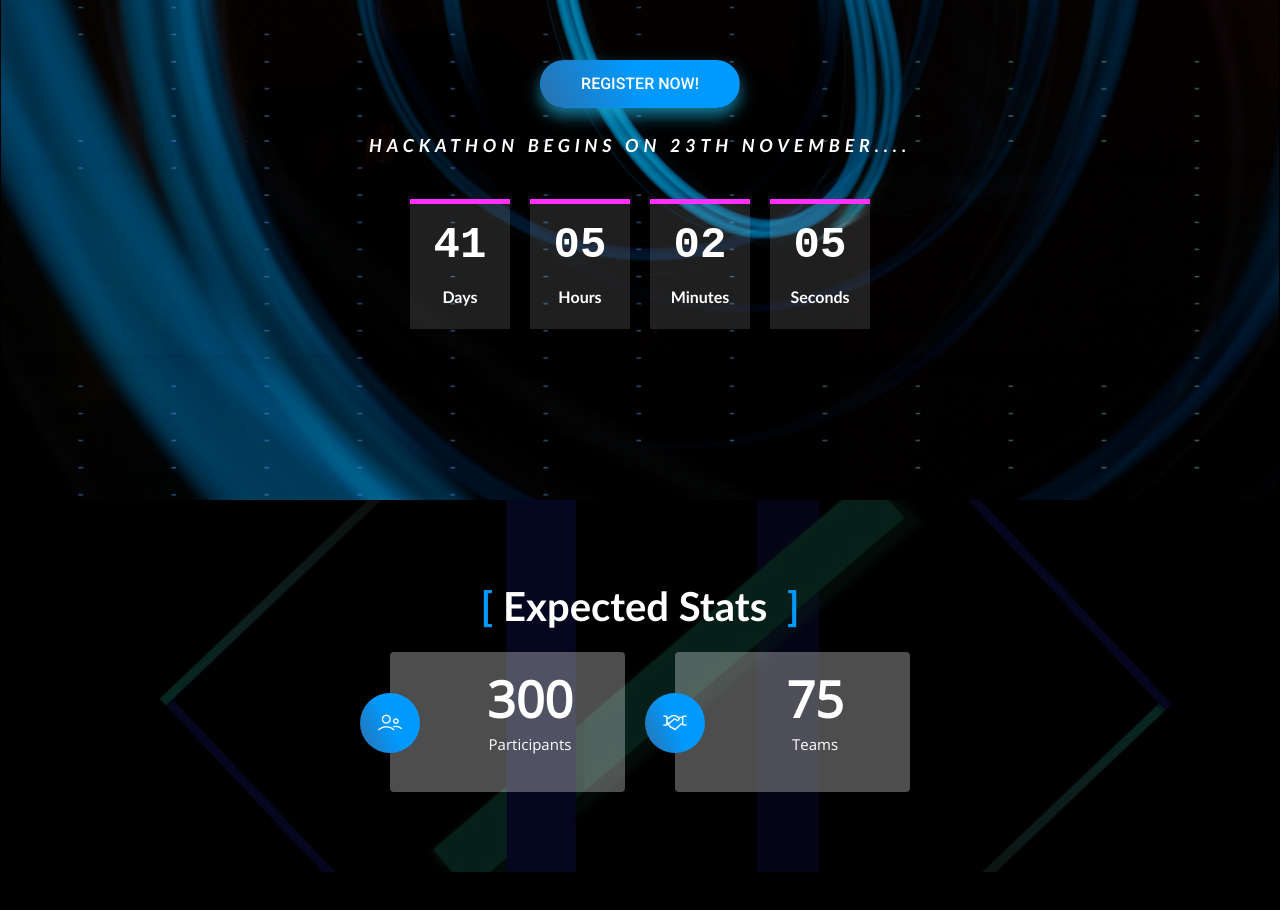
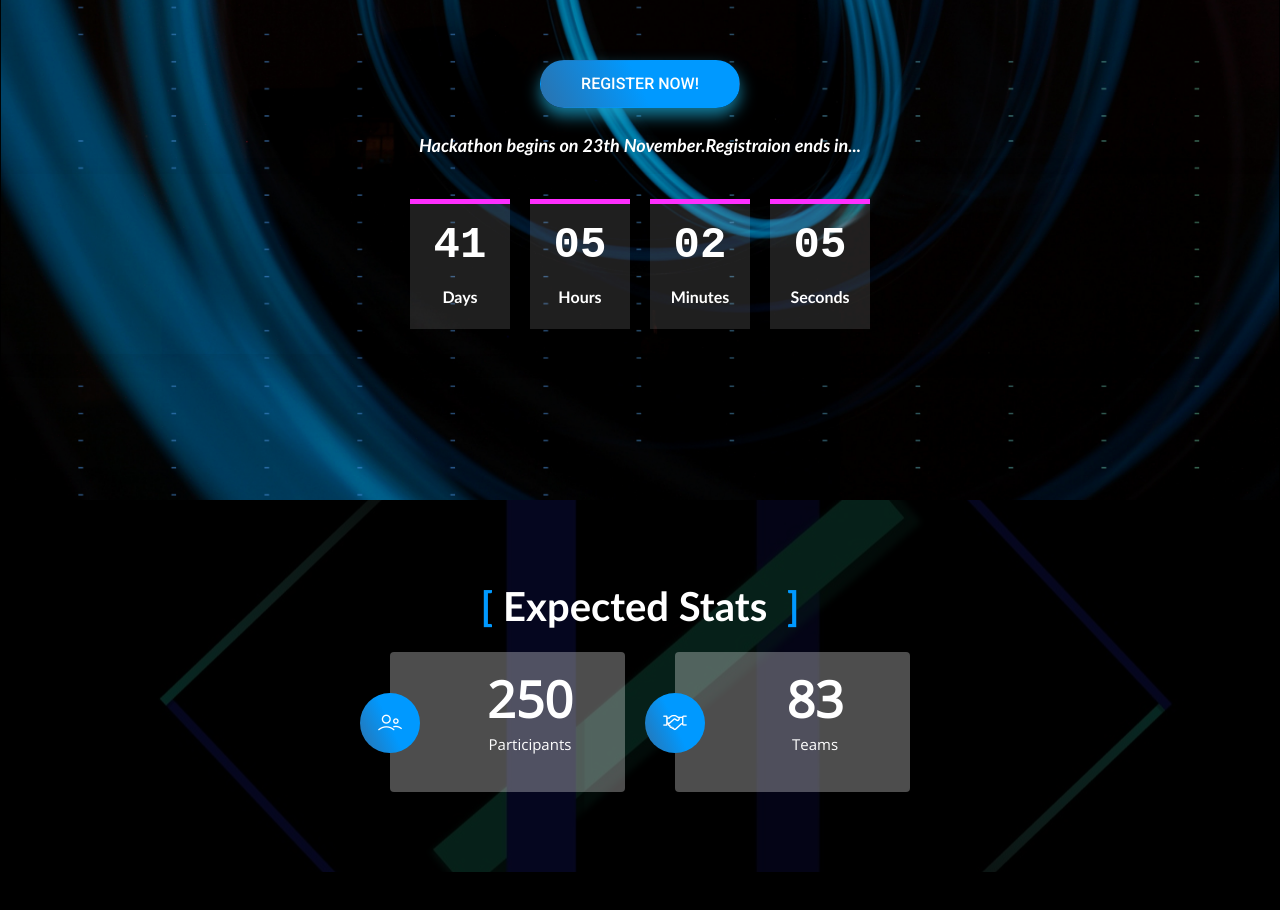
Before and after one commit to Hack-Club-Kmea/Hack-a-way-, a plain HTML site: page website/website/index.html in a window 1280 px wide. Shown: the part 380-1290 px from the top of the page. Drawn offline with nearby package versions, Linux system fonts and the light colour scheme; files whose address does not match are found by name.

Commit message:
latest  commit

```diff
--- a/website/website/index.html
+++ b/website/website/index.html
@@ -94,11 +94,11 @@
 
               <img id="hero-image" style="margin-left: auto; margin-right: auto;"
                 src="assets/img//background/logohack.png" width="200px" height="200px" alt="">
-              <div class="banner-btn">
+              <div class="banner-btn" >
 
                 <a href="http://hackaway.devfolio.com/" id="hero-register" class="btn btn-common">Register Now!</a>
               </div>
-              <h1 class="banner-info">Hackathon begins on 23th November....</h1>
+              <h5 class="banner-info">Hackathon begins on 23th November.Registraion ends in...</h5>
             </div>
           </div>
         </div>
@@ -151,7 +151,7 @@
               <i class="lni lni-users"></i>
             </div>
             <div class="counter-content">
-              <div class="counterUp">300</div>
+              <div class="counterUp">250</div>
               <p>Participants</p>
             </div>
           </div>
@@ -163,7 +163,7 @@
               <i class="lni lni-handshake"></i>
             </div>
             <div class="counter-content">
-              <div class="counterUp">75</div>
+              <div class="counterUp">83</div>
               <p>Teams</p>
             </div>
           </div>
```
